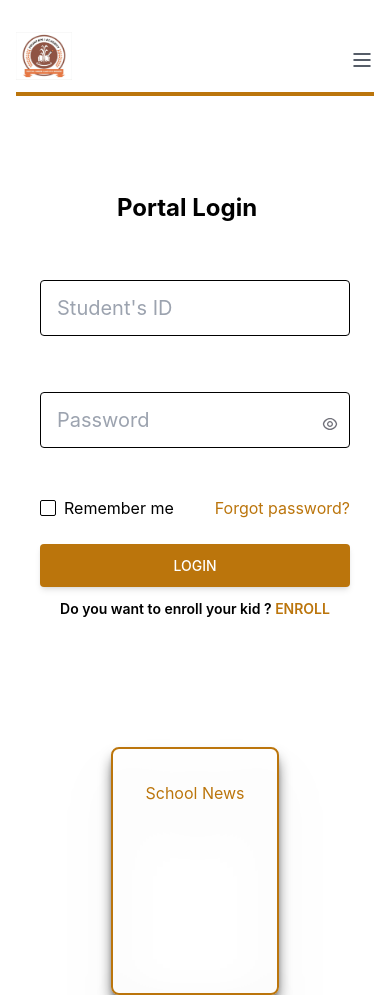
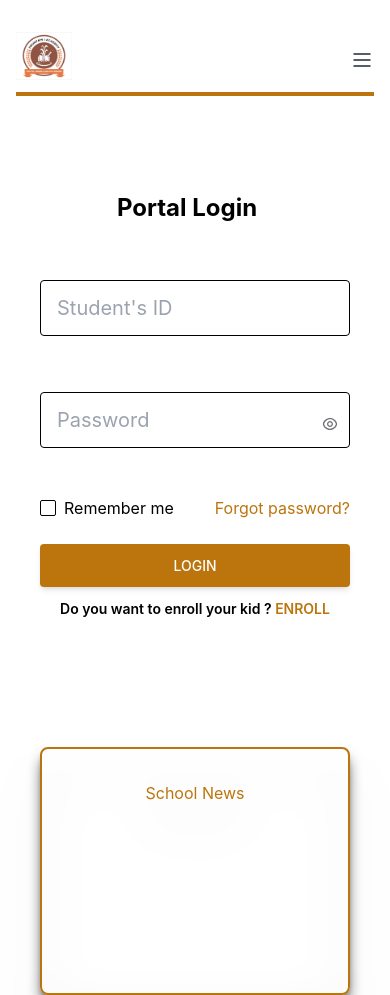
Before and after one commit to jemeelsanni/Fountain-School, a React (Create React App) app: page /userauth in a window 390 px wide. Built offline with nearby package versions, Linux system fonts and the light colour scheme.

Commit message:
school news

```diff
--- a/src/auth/UserSignin.js
+++ b/src/auth/UserSignin.js
@@ -123,7 +123,7 @@ const UserSignin = () => {
                       </div>
                     </form>
                   </div>
-                  <div className="max-w-lg lg:w-1/3 h-1/3 p-8 mt-20 shadow-lg shadow-tgray  border-fountain drop-shadow-2xl text-center text-fountain border-2 mx-auto rounded-lg dark:bg-gray-900 dark:text-gray-100">
+                  <div className="max-w-lg lg:w-1/3 w-full h-1/3 p-8 mt-20 shadow-lg shadow-tgray  border-fountain drop-shadow-2xl text-center text-fountain border-2 mx-auto rounded-lg dark:bg-gray-900 dark:text-gray-100">
                     School News
                   </div>
                 </div>
```
